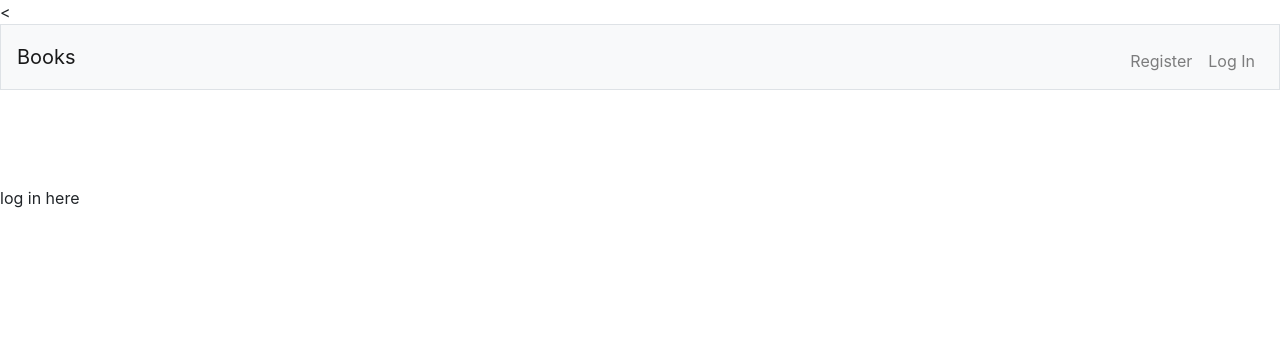
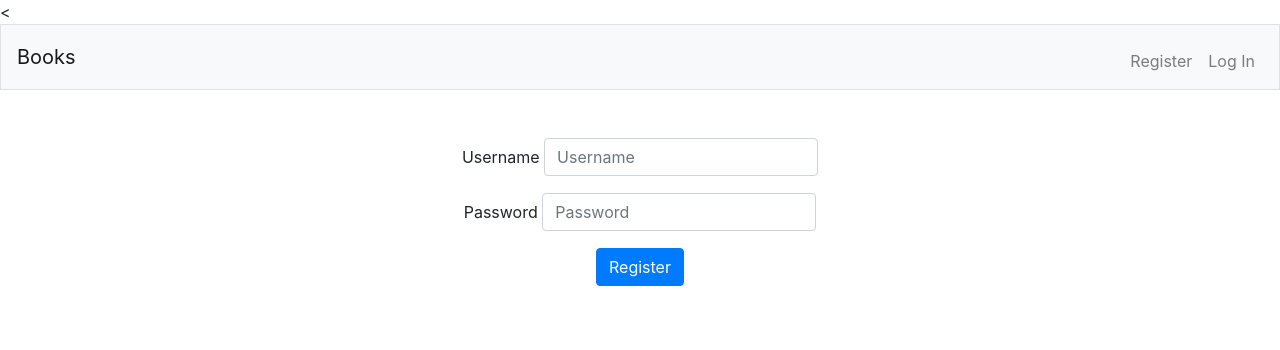
Before and after one commit to mic-meier/project01, a Flask app: page /login in a window 1280 px wide. Shown: the top 350 px of the page. Run offline with Flask 2, Linux system fonts and the light colour scheme; some libraries are stand-ins or nearby versions.

Commit message:
Implemented login logout and search

```diff
--- a/application.py
+++ b/application.py
@@ -4,6 +4,7 @@ from flask import Flask, session, render_template, request, redirect
 from flask_session import Session
 from sqlalchemy import create_engine
 from sqlalchemy.orm import scoped_session, sessionmaker
+from werkzeug.security import generate_password_hash, check_password_hash
 
 app = Flask(__name__)
 
@@ -26,6 +27,7 @@ db = scoped_session(sessionmaker(bind=engine))
 def index():
     return render_template("index.html")
 
+
 @app.route("/register", methods=["GET", "POST"])
 def register():
     # User reached route via POST
@@ -44,16 +46,128 @@ def register():
             return render_template("error.html", message="Please confirm your password.")
 
         # Ensure password and password confirmation match
-        if request.form.get("password") != request.form.get("password_confirmation"):
+        elif request.form.get("password") != request.form.get("password_confirmation"):
             return render_template("error.html", message="Password confirmation does not match.")
+
+        # Query database for username
+        username_exists = db.execute("SELECT COUNT (*) FROM users WHERE username = :username",
+                                     {"username": request.form.get("username")}).fetchall()
+
+        # If username exists render error
+        if username_exists != [(0,)]:
+            return render_template("error.html", message="Username already exists.")
+
+        username = request.form.get("username")
+
+        # Hash password
+        password_hash = generate_password_hash(request.form.get("password"))
+
+        # Insert user into database
+        db.execute("INSERT INTO users (username, password_hash) VALUES (:username, :password_hash)",
+                   {"username": username, "password_hash": password_hash})
+
+        db.commit()
+
+        return render_template("index.html")
 
     # User reached rout via GET
     else:
         return render_template("register.html")
 
-@app.route("/login")
+
+@app.route("/login", methods=["GET", "POST"])
 def login():
-    return render_template("login.html", message="log in here")
+
+    # Forget any user_id
+    session.clear()
+
+    # User reached route via POST
+    if request.method == "POST":
+
+        # Ensure username was submitted
+        if not request.form.get("username"):
+            return render_template("error.html", message="Please enter username.")
+
+        # Ensure password was submitted
+        elif not request.form.get("password"):
+            return render_template("error.html", message="Please enter password.")
+
+        # Query database for username
+        rows = db.execute("SELECT * FROM users WHERE username = :username",
+                          {"username": request.form.get("username")}).fetchall()
+
+        # Ensure username exists ans password is correct
+        if len(rows[0]) != 3 or not check_password_hash(rows[0][2], request.form.get("password")):
+            return render_template("error.html", message="Invalid username and/or password")
+
+        # Remember which user has logged in
+        session["user_id"] = rows[0][0]
+
+        # Redirect user to search
+        return redirect("/search")
+
+    # User reached route via GET
+    else:
+        return render_template("login.html")
+
+
+@app.route("/logout")
+def logout():
+
+    # Forget any user id
+    session.clear()
+
+    # Redirect user to index
+    return redirect("/")
+
+
+@app.route("/search", methods=["GET", "POST"])
+def search():
+
+    # User reached route via POST
+    if request.method == "POST":
+
+        # If searched by title
+        if request.form.get("title"):
+            books = db.execute("SELECT title, author, isbn, year_published, id FROM books WHERE title LIKE :title",
+                               {"title": '%'+request.form.get("title")+'%'}).fetchall()
+            if not books:
+                return render_template("search.html", message="Sorry, could not found a book with this title.")
+            else:
+                return render_template("search.html", books=books)
+
+        # If searched by author
+        elif request.form.get("author"):
+            books = db.execute("SELECT title, author, isbn, year_published, id FROM books WHERE author LIKE :author",
+                               {"author": '%'+request.form.get("author")+'%'}).fetchall()
+            if not books:
+                return render_template("search.html", message="Sorry, could not find a book from this author.")
+            else:
+                return render_template("search.html", books=books)
+
+        elif request.form.get("isbn"):
+            books = db.execute("SELECT title, author, isbn, year_published, id FROM books WHERE isbn LIKE :isbn",
+                               {"isbn": '%'+request.form.get("isbn")+'&'}).fetchall()
+            if not books:
+                return render_template("search.html", message="Sorry, could not find a book with this ISBN.")
+            else:
+                return render_template("search.html", books=books)
+
+        else:
+            return render_template("error.html", message="Please enter Title, Author, or ISBN.")
+
+    # User reached route via GET
+    else:
+        return render_template("search.html")
+
+
+@app.route("/book/<int:id>", methods=["GET", "POST"])
+def books(id):
+
+    book = db.execute("SELECT title, author, year_published, isbn FROM books WHERE id = :id",
+                      {"id": id}).fetchall()
+
+    return render_template("books.html", message=book)
 
 
 if __name__ == '__main__':
--- a/requirements.txt
+++ b/requirements.txt
@@ -2,3 +2,4 @@ Flask
 Flask-Session
 psycopg2
 SQLAlchemy
+werkzeug
--- a/templates/index.html
+++ b/templates/index.html
@@ -1,4 +1,8 @@
 {% extends "layout.html" %}
+
+{% block title %}
+    Index
+{% endblock %}
 
 {% block body %}
     Insert form here
--- a/templates/layout.html
+++ b/templates/layout.html
@@ -18,10 +18,7 @@
     <div class="collapse navbar-collapse" id="navbar">
         {% if session.user_id %}
             <ul class="navbar-nav mr-auto mt-2">
-                <li class="nav-item"><a class="nav-link" href="/quote">Quote</a></li>
-                <li class="nav-item"><a class="nav-link" href="/buy">Buy</a></li>
-                <li class="nav-item"><a class="nav-link" href="/sell">Sell</a></li>
-                <li class="nav-item"><a class="nav-link" href="/history">History</a></li>
+                        <li class="nav-item"><a class="nav-link" href="/search">Search</a></li>
             </ul>
             <ul class="navbar-nav ml-auto mt-2">
                 <li class="nav-item"><a class="nav-link" href="/logout">Log Out</a></li>
--- a/templates/login.html
+++ b/templates/login.html
@@ -1,5 +1,19 @@
 {% extends "layout.html" %}
 
-{% block body %}
-    {{ message }}
+{% block title %}
+    Log in
 {% endblock %}
+
+{% block main %}
+    <form action="/login" method="post">
+        <div class="form-group">
+            <label for="username_input">Username</label>
+            <input type="text" class="form-control" id="username_input" name="username" placeholder="Username">
+        </div>
+        <div class="form-group">
+            <label for="password_input">Password</label>
+            <input type="password" class="form-control" id="password_input" name="password" placeholder="Password">
+        </div>
+        <button type="submit" class="btn btn-primary">Register</button>
+    </form>
+{% endblock %}
```
Also changed, not shown: templates/books.html (added, +10 -0 lines), templates/search.html (added, +43 -0 lines), templates/styles.css (line endings or trailing spaces), 2 other files.
